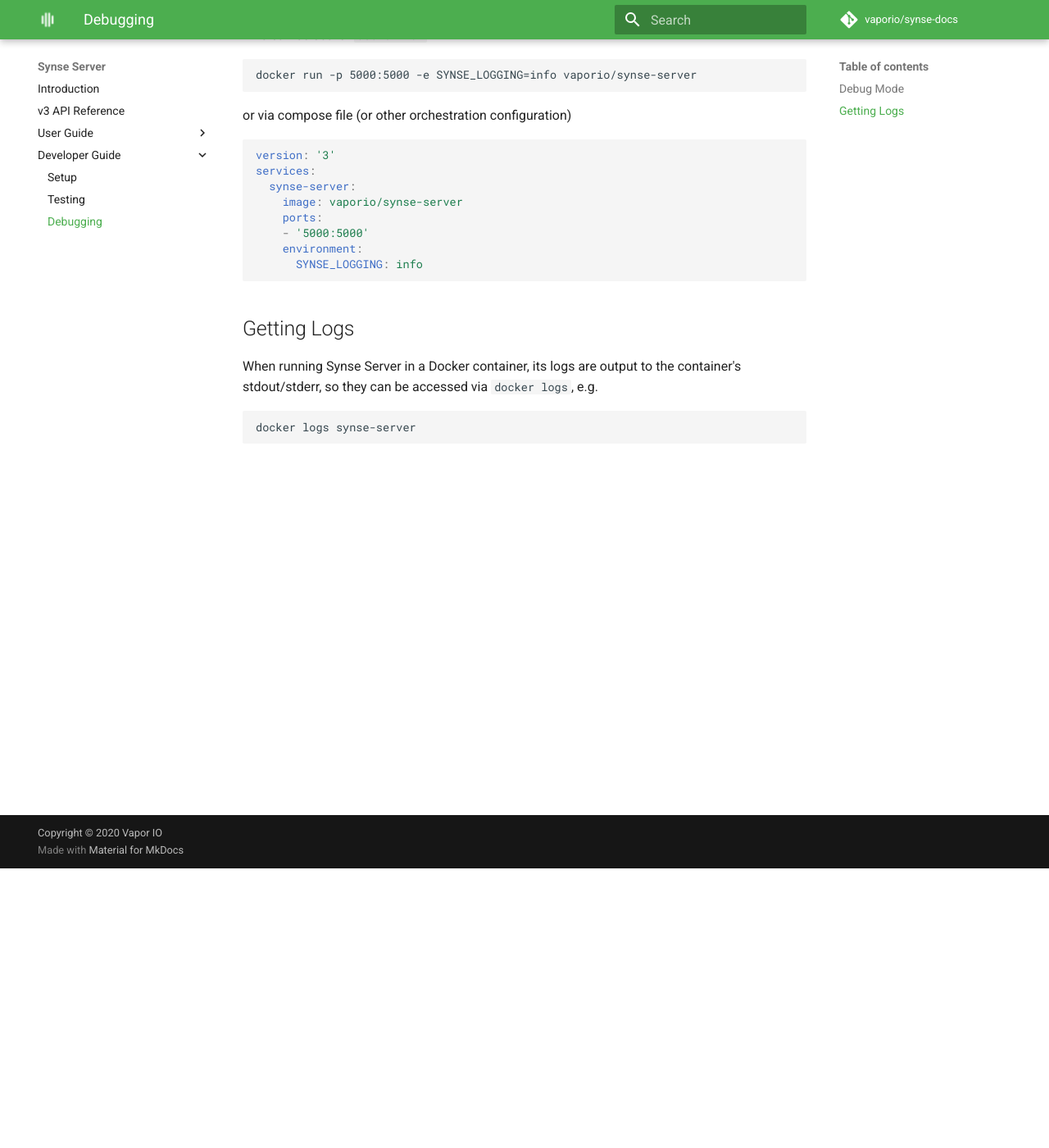
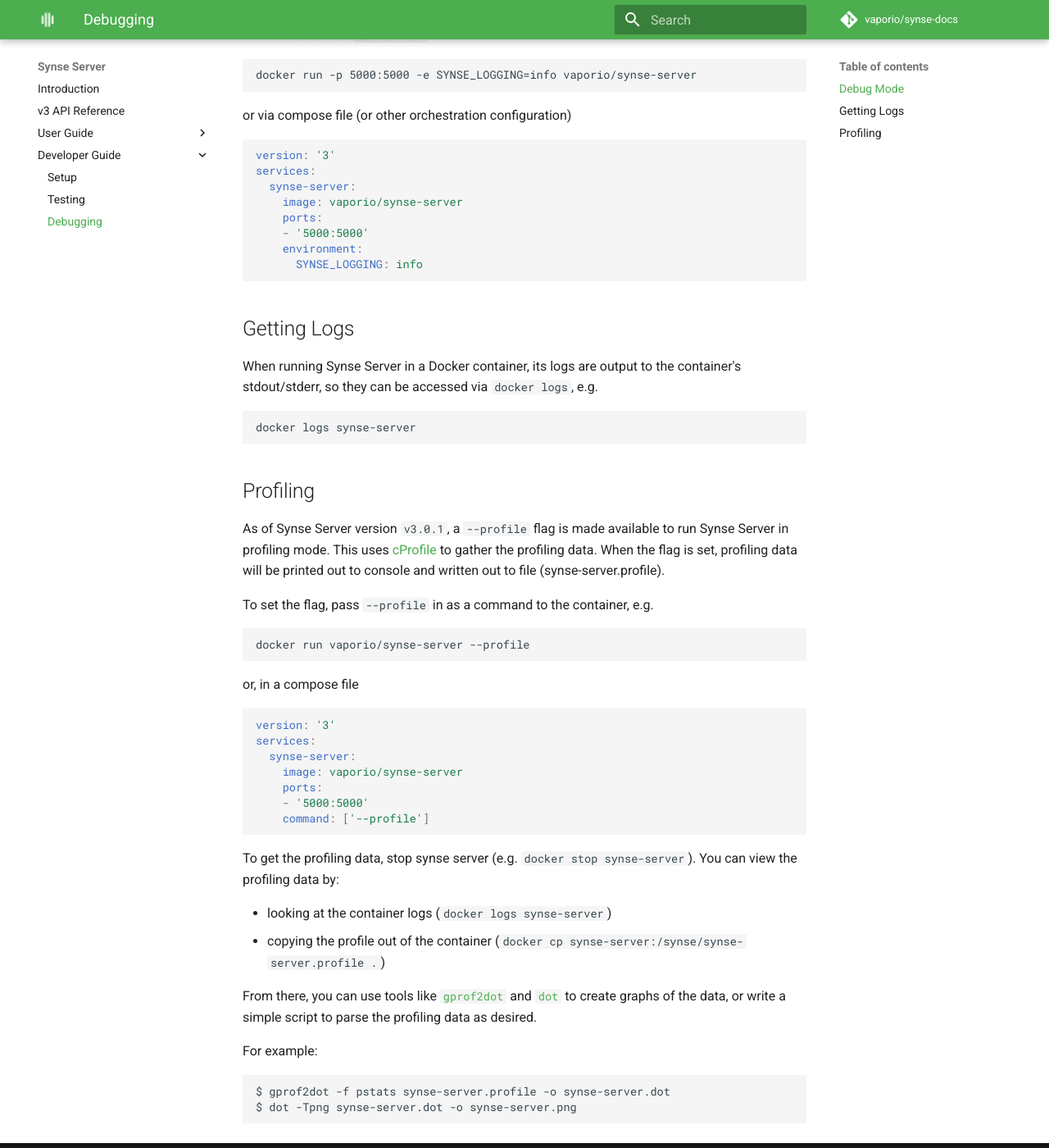
Before and after one commit to vapor-ware/synse-docs, an MkDocs documentation site: the page built from docs/server/developer/debugging.md, in a window 1280 px wide and 1400 px high, scrolled down 341 px. Shown: the whole window at 82% size. Built offline with MkDocs 1.6.1 and Material for MkDocs 9.7.7, drawn with Linux system fonts in a browser that asks for light colours; comment, search, counter and statistics services are not loaded.

Commit message:
add section on profiling synse server

````diff
--- a/docs/server/developer/debugging.md
+++ b/docs/server/developer/debugging.md
@@ -35,3 +35,45 @@
 ```
 docker logs synse-server
 ```
+
+## Profiling
+
+As of Synse Server version `v3.0.1`, a `--profile` flag is made available to run Synse Server in
+profiling mode. This uses [cProfile](https://docs.python.org/3/library/profile.html#module-cProfile)
+to gather the profiling data. When the flag is set, profiling data will be printed out to console and
+written out to file (synse-server.profile).
+
+To set the flag, pass `--profile` in as a command to the container, e.g.
+
+```
+docker run vaporio/synse-server --profile
+```
+
+or, in a compose file
+
+```yaml
+version: '3'
+services:
+  synse-server:
+    image: vaporio/synse-server
+    ports:
+    - '5000:5000'
+    command: ['--profile']
+```
+
+To get the profiling data, stop synse server (e.g. `docker stop synse-server`). You can view the
+profiling data by:
+
+- looking at the container logs (`docker logs synse-server`)
+- copying the profile out of the container (`docker cp synse-server:/synse/synse-server.profile .`)
+
+From there, you can use tools like [`gprof2dot`](https://github.com/jrfonseca/gprof2dot) and
+[`dot`](https://github.com/pydot/pydot) to create graphs of the data, or write a simple script
+to parse the profiling data as desired.
+
+For example:
+
+```bash
+$ gprof2dot -f pstats synse-server.profile -o synse-server.dot
+$ dot -Tpng synse-server.dot -o synse-server.png
+```
````
